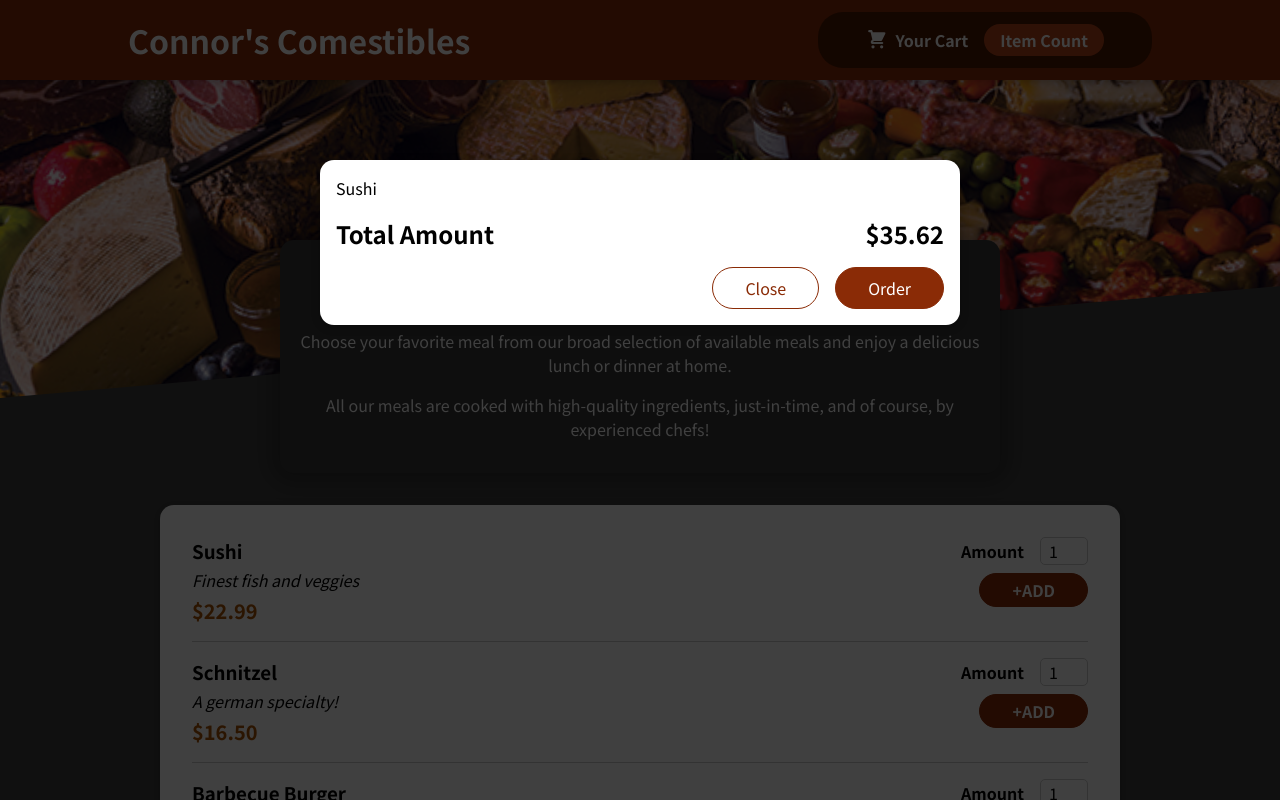
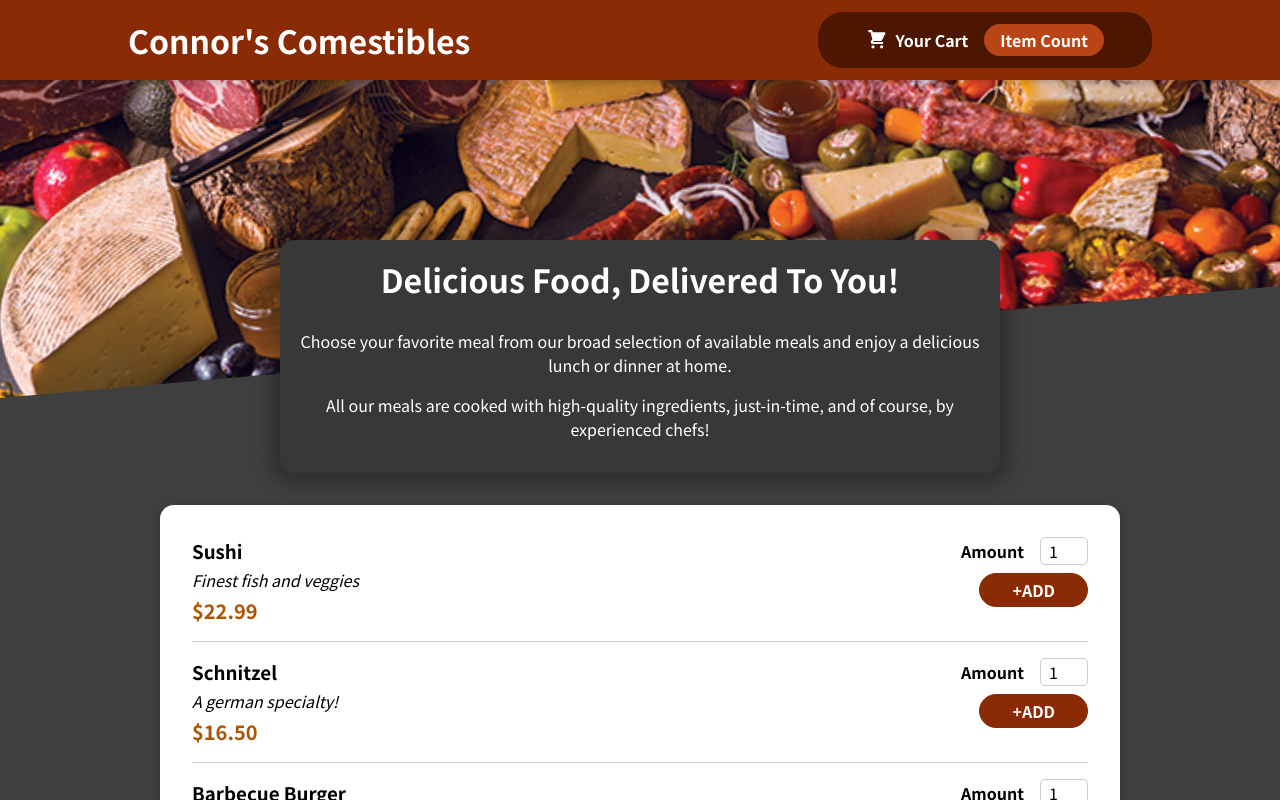
Before and after one commit to Coughdrops13/udemy-reactjs, a React (Create React App) app in the folder react-complete-guide-food-order-app/: page / in a window 1280 px wide. Shown: the top 800 px of the page. Built offline with nearby package versions, Linux system fonts and the light colour scheme.

Commit message:
add showcart and hidecart handlers using prop drilling to close button on Cart component and backdrop of Modal component

```diff
--- a/react-complete-guide-food-order-app/src/App.js
+++ b/react-complete-guide-food-order-app/src/App.js
@@ -1,13 +1,23 @@
-import React, { Fragment } from 'react';
+import React, { Fragment, useState } from 'react';
 import Header from './components/Layout/Header';
 import Meals from './components/Meals/Meals';
 import Cart from './components/Cart/Cart';
 
 function App() {
+  const [cartIsShown, setCartIsShown] = useState(false);
+
+  const showCartHandler = () => {
+    setCartIsShown(true);
+  }
+
+  const hideCartHandler = () => {
+    setCartIsShown(false);
+  }
+
   return (
     <Fragment>
-      <Cart />
-      <Header />
+      {cartIsShown && <Cart onHideCart={hideCartHandler} />}
+      <Header onShowCart={showCartHandler} />
       <main>
         <Meals />
       </main>
--- a/react-complete-guide-food-order-app/src/components/Cart/Cart.js
+++ b/react-complete-guide-food-order-app/src/components/Cart/Cart.js
@@ -12,14 +12,14 @@ const Cart = (props) => {
     </ul>
   );
   return (
-    <Modal>
+    <Modal onHideCart={props.onHideCart}>
       {cartItems}
       <div className={classes.total}>
         <span>Total Amount</span>
         <span>$35.62</span>
       </div>
       <div className={classes.actions}>
-        <button className={classes['button--alt']}>Close</button>
+        <button className={classes['button--alt']} onClick={props.onHideCart}>Close</button>
         <button className={classes.button}>Order</button>
       </div>
     </Modal>
--- a/react-complete-guide-food-order-app/src/components/Layout/Header.js
+++ b/react-complete-guide-food-order-app/src/components/Layout/Header.js
@@ -9,7 +9,7 @@ const Header = (props) => {
     <Fragment>
       <header className={classes.header}>
         <h1>Connor's Comestibles</h1>
-        <HeaderCartButton />
+        <HeaderCartButton onShowCart={props.onShowCart} />
       </header>
       <div className={classes['main-image']}>
         <img src={mealsImage} alt="A table full of charcuterie!"/>
--- a/react-complete-guide-food-order-app/src/components/Layout/HeaderCartButton.js
+++ b/react-complete-guide-food-order-app/src/components/Layout/HeaderCartButton.js
@@ -5,7 +5,7 @@ import classes from "./HeaderCartButton.module.css";
 
 const HeaderCartButton = (props) => {
   return (
-    <button className={classes.button}>
+    <button className={classes.button} onClick={props.onShowCart}>
       <span className={classes.icon}>
         <CartIcon />
       </span>
--- a/react-complete-guide-food-order-app/src/components/UI/Modal.js
+++ b/react-complete-guide-food-order-app/src/components/UI/Modal.js
@@ -4,7 +4,7 @@ import ReactDOM from "react-dom";
 import classes from "./Modal.module.css";
 
 const Backdrop = (props) => {
-  return <div className={classes.backdrop} />;
+  return <div className={classes.backdrop} onClick={props.onHideCart} />;
 };
 
 const ModalOverlay = (props) => {
@@ -16,7 +16,7 @@ const portalElement = document.getElementById("overlays");
 const Modal = (props) => {
   return (
     <Fragment>
-      {ReactDOM.createPortal(<Backdrop />, portalElement)}
+      {ReactDOM.createPortal(<Backdrop onHideCart={props.onHideCart} />, portalElement)}
       {ReactDOM.createPortal(
         <ModalOverlay>{props.children}</ModalOverlay>,
         portalElement
```
